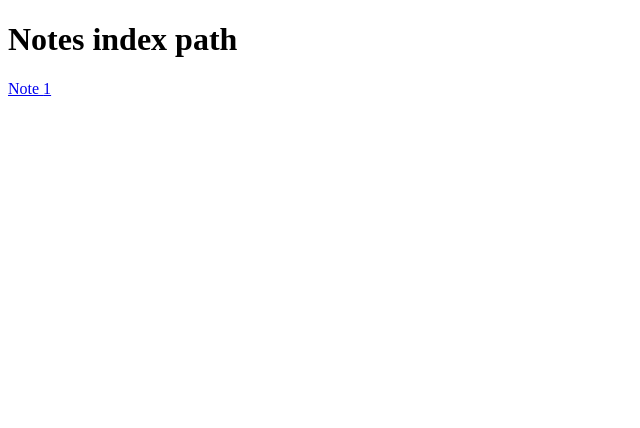
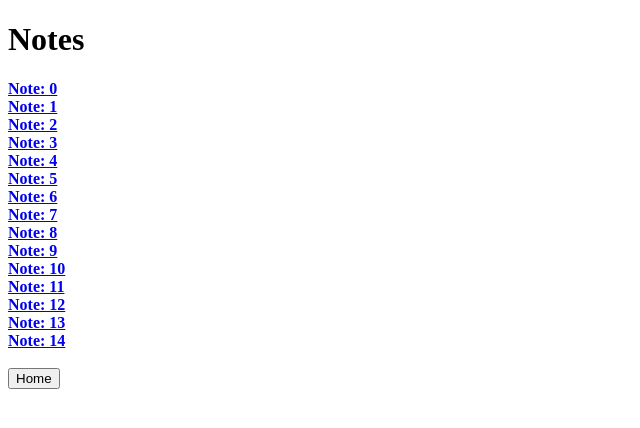
Before and after one commit to BabbaRegina/nextjs-course-app, a Next.js app: page /notes in a window 1280 px wide. Shown: the top 428 px of the page, without its empty margins (0-640 px from the left). Built offline with nearby package versions, Linux system fonts and the light colour scheme.

Commit message:
fix(navigation): add programmatic routing example

```diff
--- a/src/pages/notes/index.jsx
+++ b/src/pages/notes/index.jsx
@@ -1,14 +1,28 @@
 import React from 'react'
 import Link from 'next/link'
+import { useRouter } from 'next/router'
 
 const Page = () => {
-    const id = 1
+    const router = useRouter()
+    const notes = new Array(15).fill(1).map((e, i) => ({ id: i, title: `Note: ${i}` }))
+
     return (
         <div>
-            <h1>Notes index path</h1>
-            <Link href="/notes/[id]" as={`/notes/${id}`}>
-                <a>Note {id}</a>
-            </Link>
+            <h1>Notes</h1>
+
+            {notes.map(note => (
+                <div>
+                    <Link key={note.id} href="/notes/[id]" as={`/notes/${note.id}`}>
+                        <a>
+                            <strong>{note.title}</strong>
+                        </a>
+                    </Link>
+                </div>
+            ))}
+            <br></br>
+            <button onClick={e => router.push('/')}>
+                Home
+            </button>
         </div>
     )
 }
```
Also changed, not shown: src/pages/notes/[id].jsx (+13 -1 lines).
